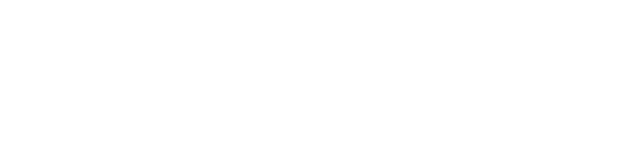
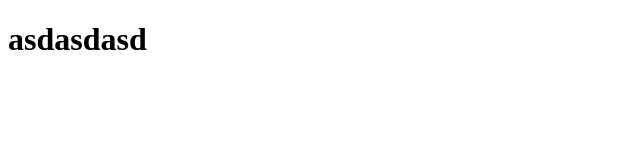
Before and after one commit to Wasweer/violador, a plain HTML site: page index.html in a window 1280 px wide. Shown: the whole page, without its empty margins (0-640 px from the left). Drawn offline with Linux system fonts and the light colour scheme.

Commit message:
agregue h1 y borre el signo de exclamasion

```diff
--- a/index.html
+++ b/index.html
@@ -4,9 +4,9 @@
     <meta charset="UTF-8">
     <meta name="viewport" content="width=device-width, initial-scale=1.0">
     <meta http-equiv="X-UA-Compatible" content="ie=edge">
-    <title>chunpurinpinpun pan pum!</title>
+    <title>chunpurinpinpun pan pum</title>
 </head>
 <body>
-
+    <h1>asdasdasd</h1>
 </body>
 </html>
```
Also changed, not shown: 1 other file.
